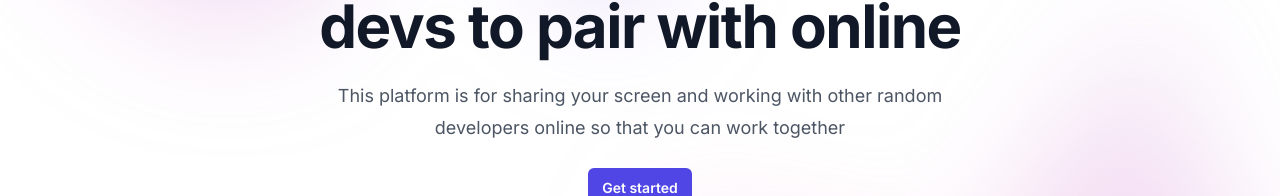
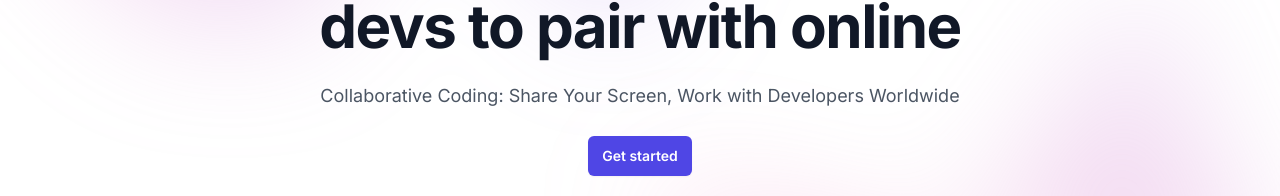
Before and after one commit to FALAK097/devfinder, a Next.js app: page / in a window 1280 px wide. Shown: the part 412-608 px from the top of the page. Built offline with nearby package versions, Linux system fonts and the light colour scheme; no server answers.

Commit message:
headline change

```diff
--- a/app/page.tsx
+++ b/app/page.tsx
@@ -30,8 +30,8 @@ export default function LandingPage() {
               Find other awesome devs to pair with online
             </h1>
             <p className="mt-6 text-lg leading-8 text-gray-600 dark:text-gray-200">
-              This platform is for sharing your screen and working with other
-              random developers online so that you can work together
+              Collaborative Coding: Share Your Screen, Work with Developers
+              Worldwide
             </p>
             <div className="mt-6 flex items-center justify-center gap-x-6">
               <Link
```
